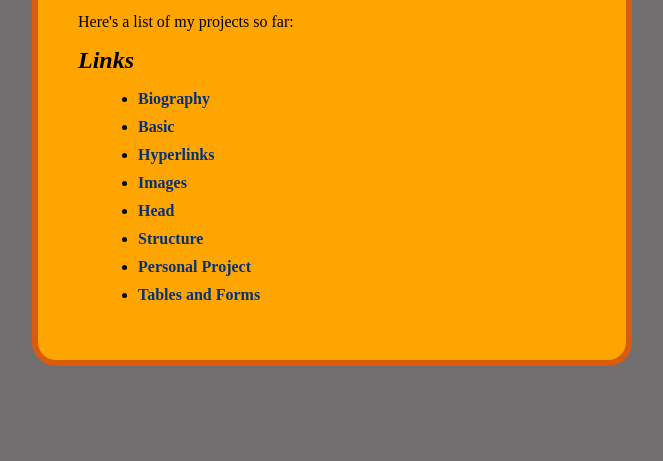
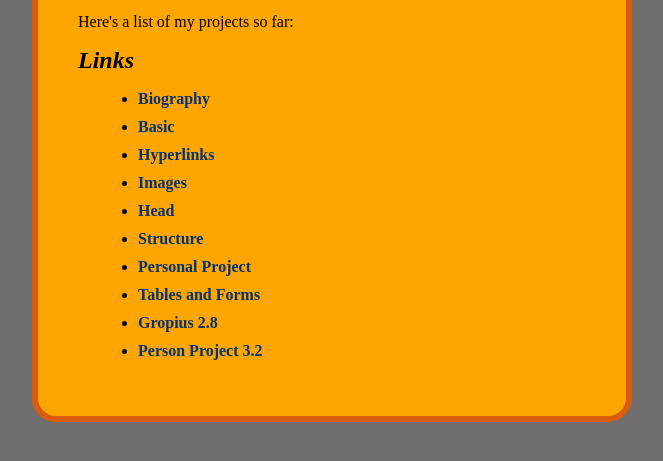
Before and after one commit to fearn0evil/Tech272Summer, a plain HTML site: page index.html in a window 1280 px wide. Shown: the part 185-646 px from the top of the page, without its empty margins (308-971 px from the left). Drawn offline with Linux system fonts and the light colour scheme.

Commit message:
Update index.html

```diff
--- a/index.html
+++ b/index.html
@@ -49,6 +49,8 @@ a:active {color:yellow;}
 <li><a href="Project_2_Gardner/gropius.html"> Structure</a></li>
 <li><a href="Project_3_Gardner/azealiabanks.html">Personal Project</a></li>
 <li><a href="Project_3_Gardner/tables_forms.html">Tables and Forms</a></li>
+<li><a href="Project_2_Gardner/gropius8.html">Gropius 2.8</a></li>
+<li><a href="Project_3_Gardner/azealiabanks2.8.html">Person Project 3.2</a></li>
 </ul>
 </main>
 </body>
```
